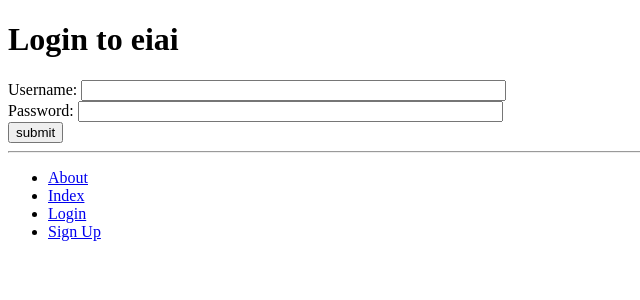
After one commit to Cat6498/eiai_project, a Django app: a page that uses templates/eiai/base.html in a window 1280 px wide. The commit adds this page. Shown: the top 300 px of the page, without its empty margins (0-640 px from the left). Run offline with Django 3.2, Linux system fonts and the light colour scheme.

Commit message:
User log in and out, restricted access, daily extraction once per day and card retrieval

```diff
--- a/eiai/urls.py
+++ b/eiai/urls.py
@@ -9,4 +9,6 @@ urlpatterns = [
     path('deck/<slug:deck_name_slug>/daily_extraction', views.daily_extraction, name='daily_extraction'),
     path('about', views.about, name="about"),
     path('register/', views.register, name='register'),
+    path('login/', views.user_login, name='login'),
+    path('logout/', views.user_logout, name='logout'),
 ]
--- a/eiai/views.py
+++ b/eiai/views.py
@@ -1,7 +1,11 @@
-from django.shortcuts import render
+from django.shortcuts import render, redirect
+from django.urls import reverse
 from django.http import HttpResponse
+from django.contrib.auth import authenticate, login, logout
+from django.contrib.auth.decorators import login_required
 from eiai.models import Deck, Card, UserProfile, Address, DailyExtraction
 from eiai.forms import AddressForm, UserForm
+import datetime
 
 # Create your views here.
 
@@ -26,14 +30,31 @@ def about(request):
     return render(request, 'eiai/about.html', context_dict)
 
 
+@login_required
 def daily_extraction(request, deck_name_slug):
 
-    deck = Deck.objects.get(slug=deck_name_slug)
-    cards = Card.objects.filter(deck=deck)
-    if cards:
-        random_cards = cards.random(3)
+    try:
+        extraction = DailyExtraction.objects.get(user=request.user, date=datetime.date.today())
+    except DailyExtraction.DoesNotExist:
+        extraction = None
 
-    context_dict = {'deck': deck, 'random_cards': random_cards}
+    if extraction:
+        check = True
+
+    else:
+        deck = Deck.objects.get(slug=deck_name_slug)
+        cards = Card.objects.filter(deck=deck)
+        if cards:
+            random_cards = cards.random(3)
+
+        extraction = DailyExtraction()
+        extraction.user = request.user
+        extraction.usedDeck = deck
+        extraction.save()
+        extraction.pickedCards.set(random_cards)
+        check = False
+
+    context_dict = {'extraction': extraction, 'check': check}
     return render(request, 'eiai/daily_extraction.html', context_dict)
 
 
@@ -65,3 +86,32 @@ def register(request):
 
     return render(request, 'eiai/register.html', context = {'user_form': user_form,
                             'address_form': address_form, 'registered': registered})
+
+
+def user_login(request):
+    if request.method == 'POST':
+
+        username = request.POST.get('username')
+        password = request.POST.get('password')
+
+        user = authenticate(username=username, password=password)
+
+        if user:
+            if user.is_active:
+                login(request, user)
+                return redirect(reverse('eiai:index'))
+            else:
+                return HttpResponse("Your account is disabled")
+        else:
+            print(f"invakid login details: {username}, {password}")
+            return HttpResponse("Invalid login details")
+
+    else:
+            return render(request, 'eiai/login.html')
+
+
+@login_required
+def user_logout(request):
+
+    logout(request)
+    return redirect(reverse('eiai:index'))
--- a/eiai_project/settings.py
+++ b/eiai_project/settings.py
@@ -18,6 +18,8 @@ TEMPLATE_DIR = os.path.join(BASE_DIR, 'templates')
 STATIC_DIR = os.path.join(BASE_DIR, 'static')
 MEDIA_DIR = os.path.join(BASE_DIR, 'media')
 
+
+LOGIN_URL = 'eiai:login'
 
 # Quick-start development settings - unsuitable for production
 # See https://docs.djangoproject.com/en/3.0/howto/deployment/checklist/
--- a/templates/eiai/base.html
+++ b/templates/eiai/base.html
@@ -19,7 +19,12 @@
         <ul>
             <li><a href="{% url 'eiai:about' %}">About</a></li>
             <li><a href="{% url 'eiai:index' %}">Index</a></li>
+            {% if user.is_authenticated %}
+            <li><a href="{% url 'eiai:logout' %}">Logout</a></li>
+            {% else %}
+            <li><a href="{% url 'eiai:login' %}">Login</a></li>
             <li><a href="{% url 'eiai:register' %}">Sign Up</a></li>
+            {% endif %}
         </ul>
     </div>
 
--- /dev/null
+++ b/templates/eiai/login.html
@@ -0,0 +1,18 @@
+{% extends 'eiai/base.html' %}
+{% load static %}
+
+{% block title_block %}
+    Login
+{% endblock %}
+
+{% block body_block %}
+<h1>Login to eiai</h1>
+<form id="login_form" method="post" action="{% url 'eiai:login' %}">
+    {% csrf_token %}
+    Username: <input type="text" name="username" value="" size="50">
+    <br />
+    Password: <input type="password" name="password" value="" size="50" />
+    <br />
+    <input type="submit" value="submit" />
+</form>
+{% endblock %}
```
Also changed, not shown: templates/eiai/daily_extraction.html (+10 -5 lines), templates/eiai/index.html (+7 -1 lines), 1 other file.
